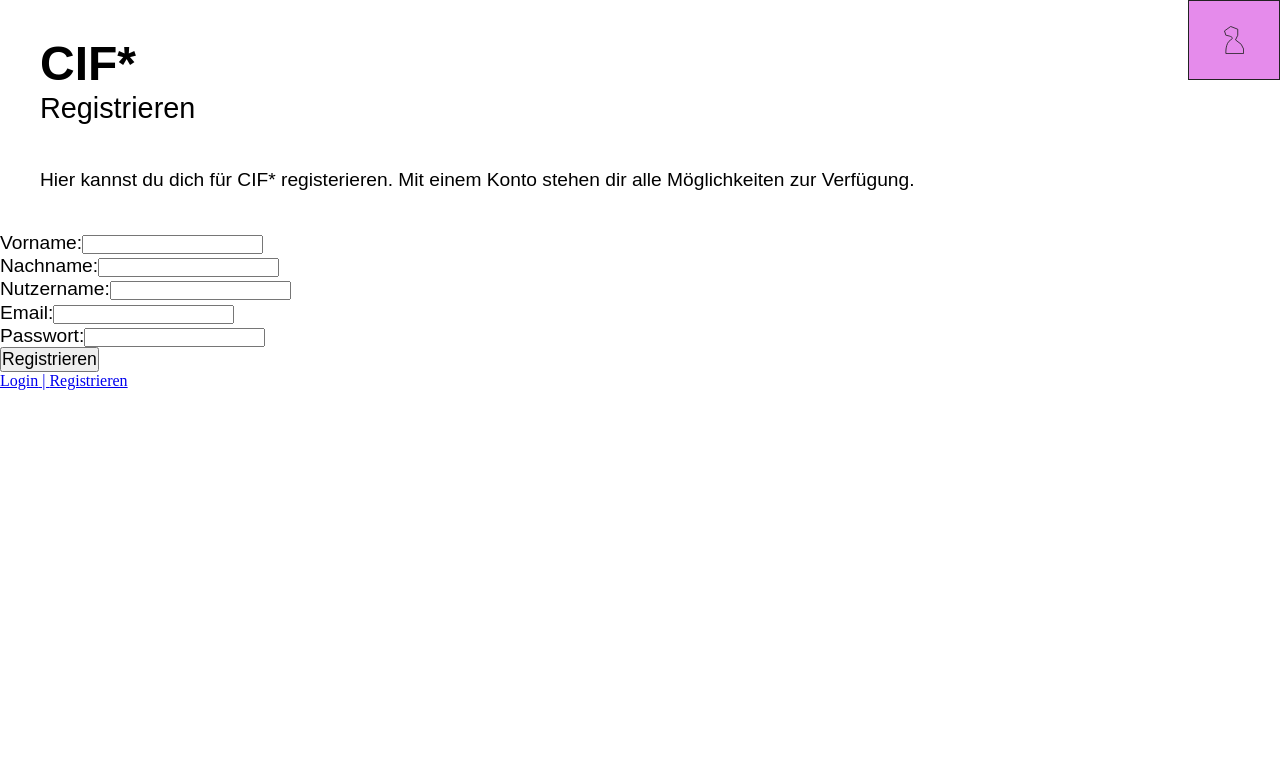
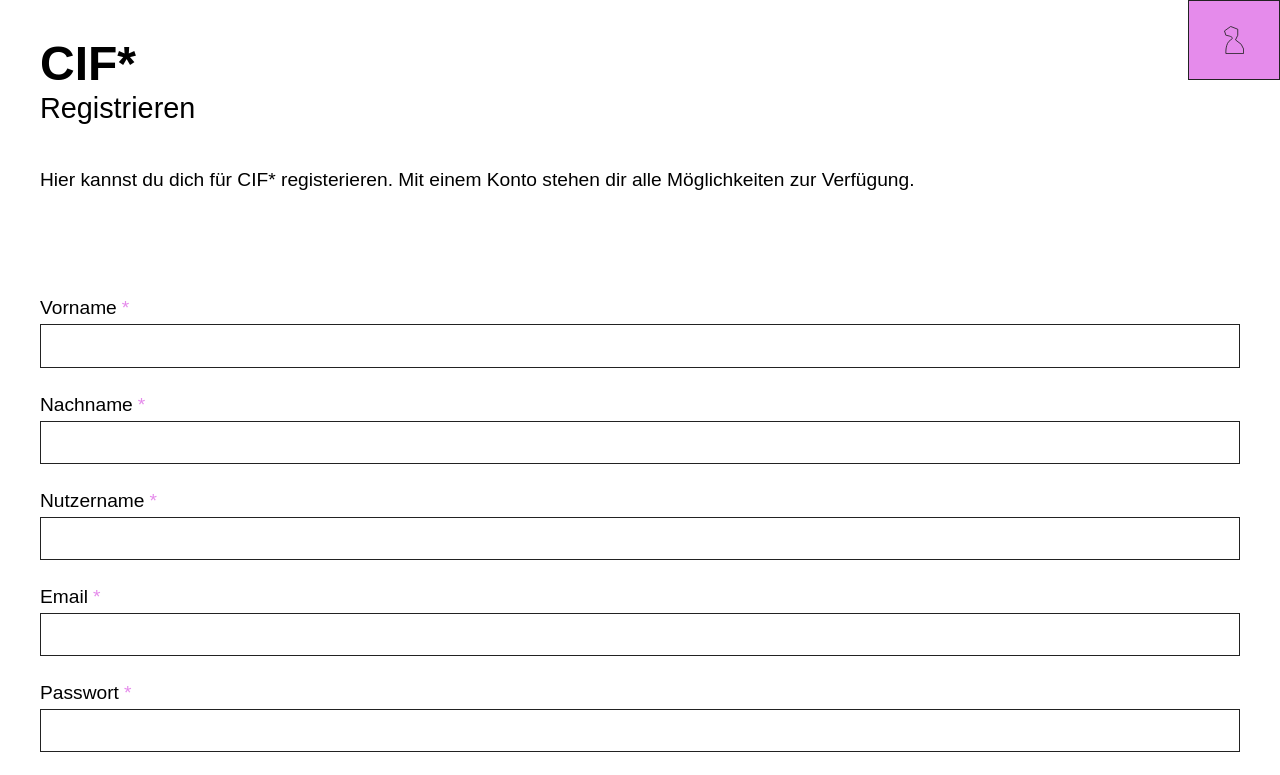
Before and after one commit to leamoser/cif, a Vue app: page /register in a window 1280 px wide. Shown: the top 775 px of the page. Built offline with nearby package versions, Linux system fonts and the light colour scheme; no server answers; a web font is replaced by a local one.

Commit message:
styled forms, errors and formnav

```diff
--- a/src/components/user/LoginRegisterNav.vue
+++ b/src/components/user/LoginRegisterNav.vue
@@ -1,7 +1,7 @@
 <template>
   <div>
-    <router-link to="/login">Login</router-link>
-    <router-link to="/register">Registrieren</router-link>
+    <router-link to="/login"><p class="code">Du hast schon ein Profil? Dann kannst du dich hier einloggen.</p></router-link>
+    <router-link to="/register"><p class="code">Du hast noch kein Profil? Hier zum Registrieren.</p></router-link>
   </div>
 </template>
 
@@ -13,8 +13,18 @@ export default{
 
 <style lang="scss" scoped>
   div{
-    >*:not(*:last-of-type)::after{
-      content: ' | ';
+    margin-top: $ga-around;
+    p{
+      display: inline;
+    }
+    >a{
+      @include linkreset;
+      &:hover{
+        text-decoration: underline;
+      }
+      &.router-link-active{
+        display: none;
+      }
     }
   }
 </style>
--- a/src/css/main.scss
+++ b/src/css/main.scss
@@ -8,3 +8,4 @@
 @import "styles/fonts";
 @import "styles/body";
 @import "styles/content";
+@import "styles/forms";
--- /dev/null
+++ b/src/css/styles/forms.scss
@@ -0,0 +1,32 @@
+form{
+  label{
+    display: block;
+    margin: 25px 0 5px 0;
+    span.req{
+      color: $co-akzent-light;
+      margin-left: 5px;
+    }
+  }
+  input{
+    border: $bo-standard;
+    padding: 10px;
+    width: 100%;
+    font: $f-code-m;
+  }
+  button{
+    background-color: $co-akzent-light-50;
+    border: $bo-standard;
+    padding: $btn-basic;
+    border-radius: $btn-basic-radius;
+    margin-top: $ga-inner;
+  }
+}
+div.msg{
+  padding: $btn-basic;
+  border-radius: $btn-basic-radius;
+  border: $bo-standard;
+  background-color: $co-neg;
+  &.success{
+    background-color: $co-pos;
+  }
+}
--- a/src/views/Login.vue
+++ b/src/views/Login.vue
@@ -1,16 +1,17 @@
 <template>
   <MainIntro title="Login" />
+  <TitleDesc :description="pageIntro" />
   <section class="mainsection">
+    <div v-if="formValidation.note" class="msg" :class="{'success': formValidation.isValid}">
+      <p class="code">{{formValidation.note}}</p>
+    </div>
     <form @submit.prevent="logIn">
-      <label for="username">Nutzername:</label>
+      <label for="username">Nutzername<span class="req">*</span></label>
       <input type="text" id="username" name="username" v-model="user.username"><br>
-      <label for="password">Passwort:</label>
+      <label for="password">Passwort<span class="req">*</span></label>
       <input type="password" id="password" name="password" v-model="user.password"><br>
       <button><p class="code">Login</p></button>
     </form>
-    <div class="msg" :class="{'success': formValidation.isValid}">
-      <p class="code" v-if="formValidation.note">{{formValidation.note}}</p>
-    </div>
     <LoginRegsisterNav />
   </section>
 </template>
@@ -19,9 +20,10 @@
 import MainIntro from "../components/content/MainIntro";
 import bcrypt from "bcryptjs";
 import LoginRegsisterNav from "../components/user/LoginRegisterNav";
+import TitleDesc from "../components/content/TitleDesc";
 export default {
   name: 'Login',
-  components: {LoginRegsisterNav, MainIntro},
+  components: {TitleDesc, LoginRegsisterNav, MainIntro},
   data(){
     return{
       user: {
@@ -31,7 +33,8 @@ export default {
       formValidation: {
         isValid: false,
         note: ''
-      }
+      },
+      pageIntro: 'Du hast schon ein Profil? Logge dich hier ein.'
     }
   },
   methods: {
@@ -73,5 +76,7 @@ export default {
 </script>
 
 <style lang="scss" scoped>
-
+  section{
+    padding: $ga-around;
+  }
 </style>
--- a/src/views/Register.vue
+++ b/src/views/Register.vue
@@ -1,23 +1,23 @@
 <template>
   <MainIntro title="Registrieren" />
+  <TitleDesc :description="pageIntro" />
   <section class="mainsection">
-    <TitleDesc :description="pageIntro" />
+    <div v-if="formValidation.note" class="msg" :class="{'success': formValidation.isValid}">
+      <p class="code">{{formValidation.note}}</p>
+    </div>
       <form @submit.prevent="registerUser">
-        <label for="firstname">Vorname:</label>
+        <label for="firstname">Vorname<span class="req">*</span></label>
         <input type="text" id="firstname" name="firstname" v-model="user.firstname"><br>
-        <label for="lastname">Nachname:</label>
+        <label for="lastname">Nachname<span class="req">*</span></label>
         <input type="text" id="lastname" name="lastname" v-model="user.lastname"><br>
-        <label for="username">Nutzername:</label>
+        <label for="username">Nutzername<span class="req">*</span></label>
         <input type="text" id="username" name="username" v-model="user.username"><br>
-        <label for="email">Email:</label>
+        <label for="email">Email<span class="req">*</span></label>
         <input type="email" id="email" name="email" v-model="user.email"><br>
-        <label for="password">Passwort:</label>
+        <label for="password">Passwort<span class="req">*</span></label>
         <input type="password" id="password" name="password" v-model="user.password"><br>
         <button><p class="code">Registrieren</p></button>
       </form>
-    <div class="msg" :class="{'success': formValidation.isValid}">
-      <p class="code" v-if="formValidation.note">{{formValidation.note}}</p>
-    </div>
     <LoginRegsisterNav />
   </section>
 </template>
@@ -68,3 +68,8 @@ export default {
   }
 }
 </script>
+<style lang="scss" scoped>
+section{
+  padding: $ga-around;
+}
+</style>
```
